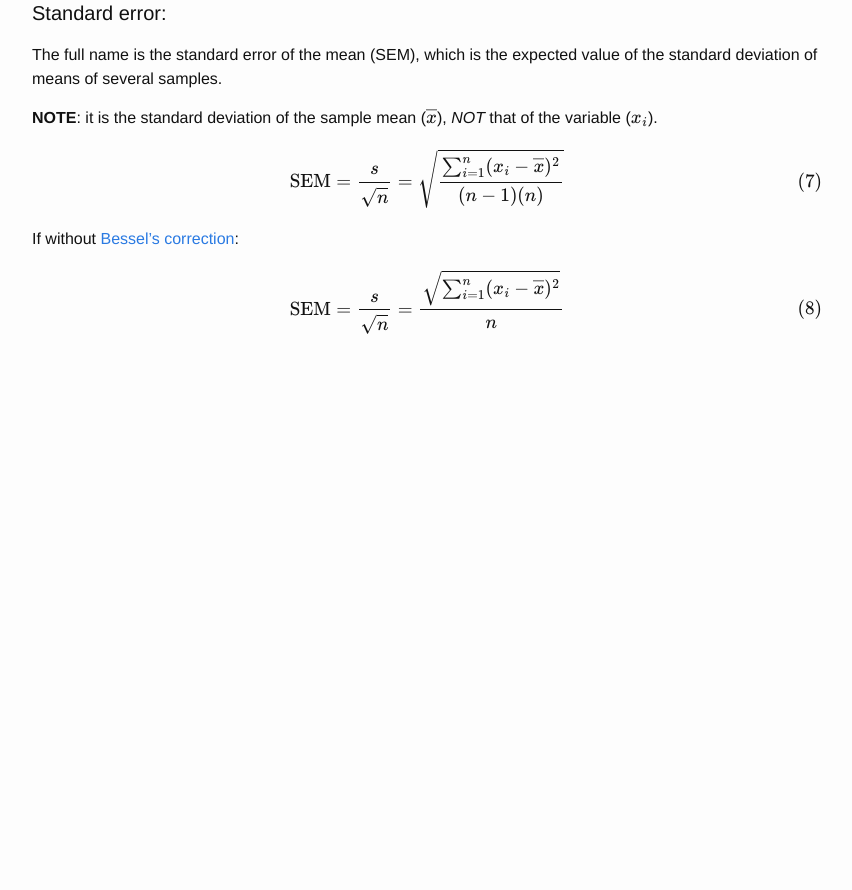
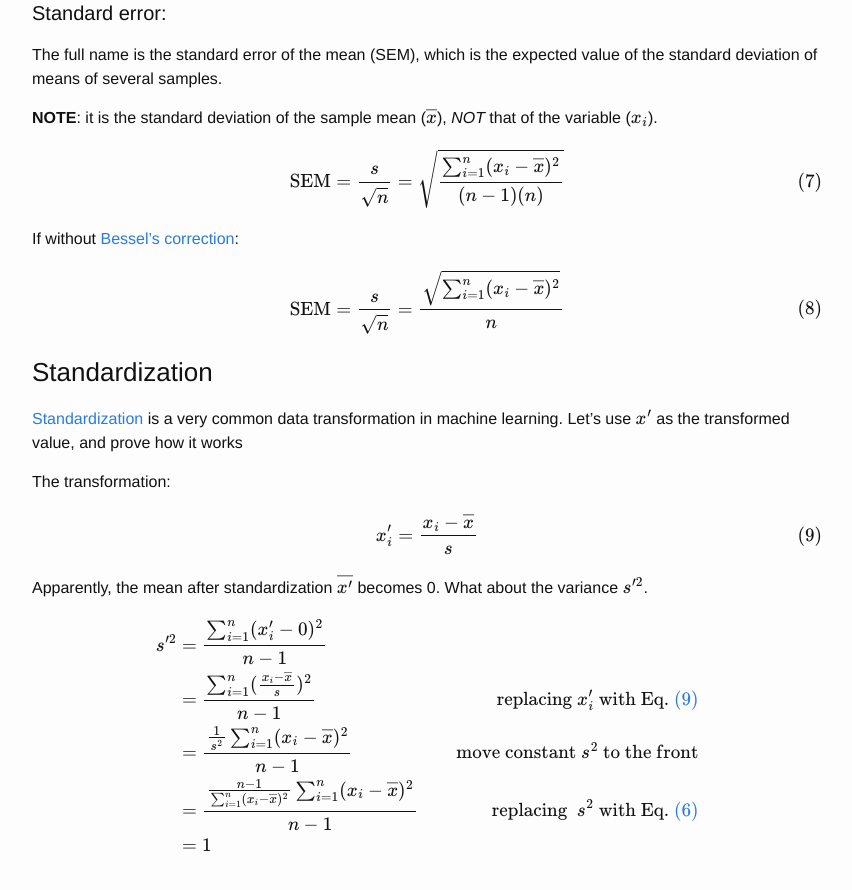
Before and after one commit to zyxue/zyxue.github.io, a Jekyll site: the page built from _posts/2017-07-18-notes_on_common_statistics.md, in a window 1280 px wide and 900 px high, scrolled down 1356 px. Shown: the top 890 px of the window, without its empty margins (213-1065 px from the left). Built offline with Jekyll 4.4.1, drawn with Linux system fonts in a browser that asks for light colours; formulas are drawn with MathJax 3; comment, search, counter and statistics services are not loaded; before the commit the page ends 1761 px from its top, so only the background shows below that.

Commit message:
added proof for standardization to 2017-07-18-notes_on_common_statistics.md

```diff
--- a/_posts/2017-07-18-notes_on_common_statistics.md
+++ b/_posts/2017-07-18-notes_on_common_statistics.md
@@ -88,3 +88,45 @@ If without [Bessel's correction](https://en.wikipedia.org/wiki/Bessel%27s_correc
     \textrm{SEM} = \frac{s}{\sqrt n} = \frac{\sqrt{\sum_{i=1}^{n}(x_i - \overline{x}) ^2}}{n}
     \label{eq:standardErrorWithoutCorrection}
 \end{equation}
+
+
+### Standardization
+
+[Standardization](https://en.wikipedia.org/wiki/Feature_scaling#Standardization)
+is a very common data transformation in machine learning. Let's use $$x'$$ as the
+transformed value, and prove how it works
+
+The transformation:
+
+\begin{equation}
+    x'_i = \frac{x_i - \overline{x}}{s}
+    \label{eq:standardization}
+\end{equation}
+
+Apparently, the mean after standardization $$\overline{x'}$$ becomes 0. What
+about the variance $$s' ^2$$.
+
+<!-- reference: view-source:http://karpathy.github.io/2016/05/31/rl/ -->
+<!-- '\ ' force a space -->
+
+<script type="math/tex; mode=display">% <![CDATA[
+\begin{align}
+    s'^2 & = \frac{\sum_{i=1}^{n}(x'_i - 0) ^2}{n - 1} \nonumber \\
+         & = \frac{\sum_{i=1}^{n}(\frac{x_i - \overline{x}}{s}) ^2}{n - 1}                                                     & \text{replacing}\ x_i'\ \text{with Eq. \eqref{eq:standardization}} \nonumber \\
+         & = \frac{\frac{1}{s^2} \sum_{i=1}^{n}({x_i - \overline{x}}) ^2}{n - 1}                                               & \text{move constant}\  s^2\ \text{to the front} \nonumber \\
+         & = \frac{\frac{n - 1}{\sum_{i=1}^{n}({x_i - \overline{x}}) ^2} \sum_{i=1}^{n}({x_i - \overline{x}}) ^2}{n - 1}       & \text{replacing }\ s^2\ \text{with Eq. \eqref{eq:sampleStd}} \nonumber \\
+         & = 1 \nonumber \\
+         \label{eq:standarizedSampleStd}
+\end{align}
+%]]></script>
+
+
+<!-- <script type="math/tex; mode=display">% <![CDATA[ -->
+<!-- \begin{align} -->
+<!-- \nabla_{\theta} E_x[f(x)] &= \nabla_{\theta} \sum_x p(x) f(x) & \text{definition of expectation} \\ -->
+<!-- & = \sum_x \nabla_{\theta} p(x) f(x) & \text{swap sum and gradient} \\ -->
+<!-- & = \sum_x p(x) \frac{\nabla_{\theta} p(x)}{p(x)} f(x) & \text{both multiply and divide by } p(x) \\ -->
+<!-- & = \sum_x p(x) \nabla_{\theta} \log p(x) f(x) & \text{use the fact that } \nabla_{\theta} \log(z) = \frac{1}{z} \nabla_{\theta} z \\ -->
+<!-- & = E_x[f(x) \nabla_{\theta} \log p(x) ] & \text{definition of expectation} -->
+<!-- \end{align} % -->
+<!-- ]]></script> -->
```
